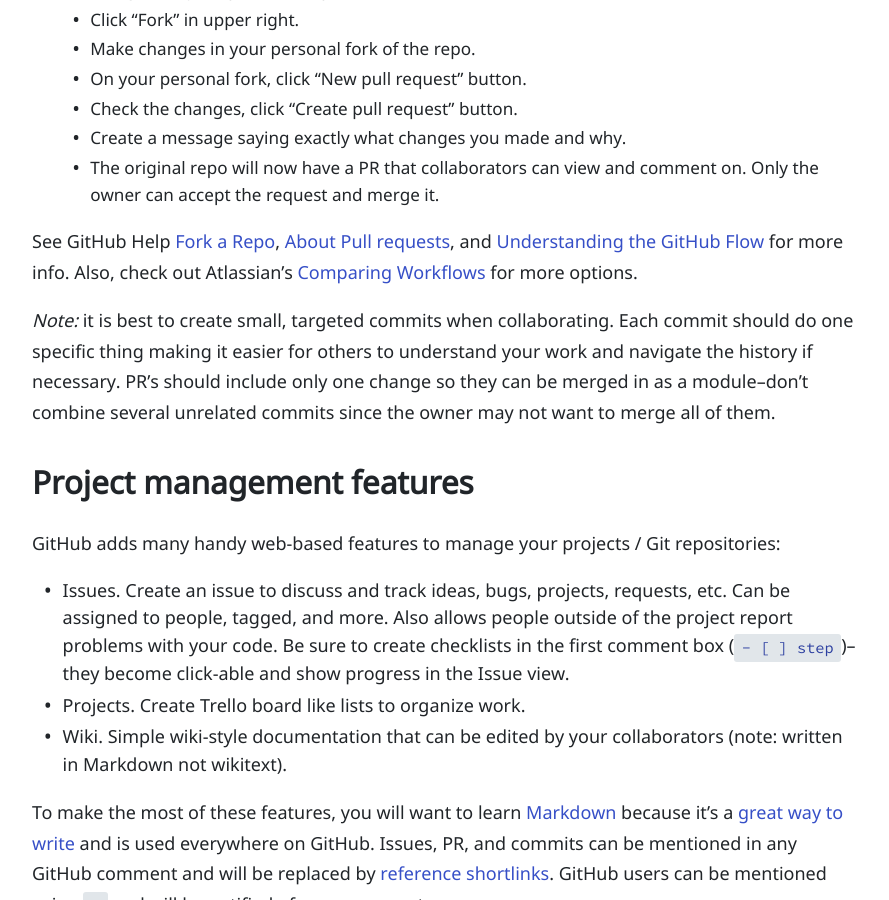
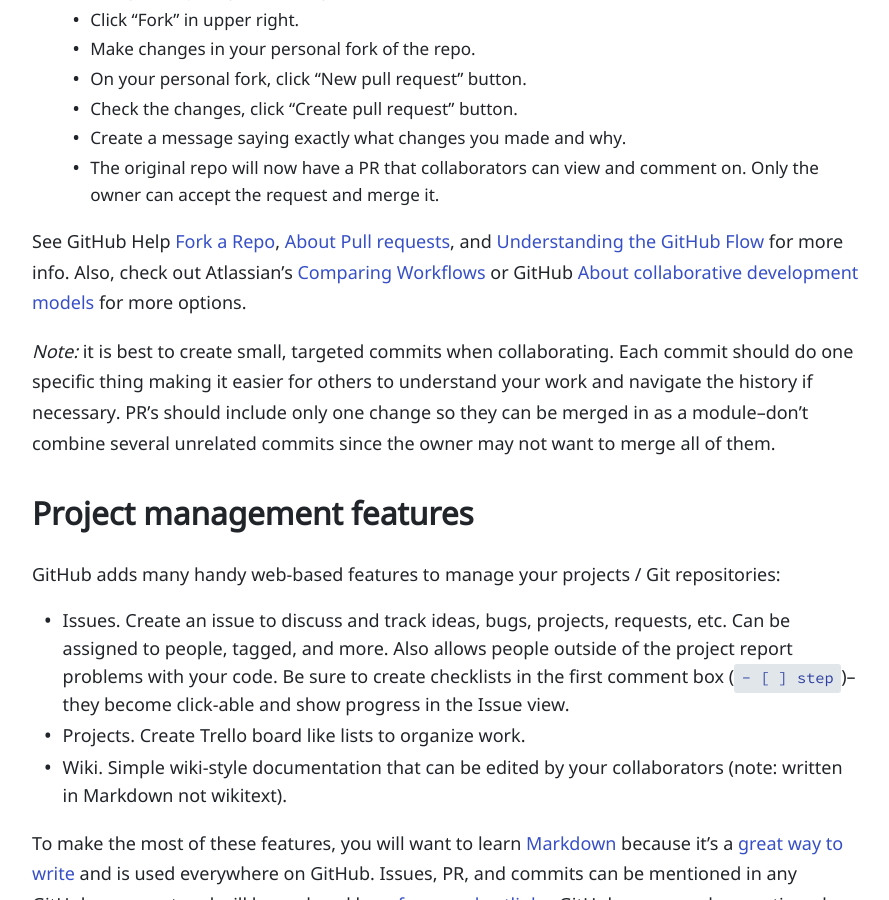
Before and after one commit to evanwill/_drafts, a Jekyll site: the page built from _notes/git-collaboration.md, in a window 1280 px wide and 900 px high, scrolled down 1642 px. Shown: the whole window, without its empty margins (194-1083 px from the left). Built offline with Jekyll 4.4.1, drawn with Linux system fonts in a browser that asks for light colours; some of the changed lines change nothing that is shown.

Commit message:
git collaboration

```diff
--- a/_notes/git-collaboration.md
+++ b/_notes/git-collaboration.md
@@ -18,8 +18,8 @@
 See:
 
 - Get Git, [Why](https://uidaholib.github.io/get-git/1why.html)
-- Software Carpentry, [Version Control with Git](http://swcarpentry.github.io/git-novice/)
-- also check out [Data Carpentry](http://www.datacarpentry.org/lessons/) for discipline specific data lessons
+- Software Carpentry, [Version Control with Git](https://swcarpentry.github.io/git-novice/)
+- also check out [Data Carpentry](https://www.datacarpentry.org/lessons/) for discipline specific data lessons
 
 ## Basic Workflow
 
@@ -55,7 +55,7 @@
     - The original repo will now have a PR that collaborators can view and comment on. Only the owner can accept the request and merge it.
 
 See GitHub Help [Fork a Repo](https://help.github.com/articles/fork-a-repo/), [About Pull requests](https://help.github.com/articles/about-pull-requests/), and [Understanding the GitHub Flow](https://guides.github.com/introduction/flow/) for more info.
-Also, check out Atlassian's [Comparing Workflows](https://www.atlassian.com/git/tutorials/comparing-workflows) for more options.
+Also, check out Atlassian's [Comparing Workflows](https://www.atlassian.com/git/tutorials/comparing-workflows) or GitHub [About collaborative development models](https://help.github.com/en/articles/about-collaborative-development-models) for more options.
 
 *Note:* it is best to create small, targeted commits when collaborating.
 Each commit should do one specific thing making it easier for others to understand your work and navigate the history if necessary.
```
